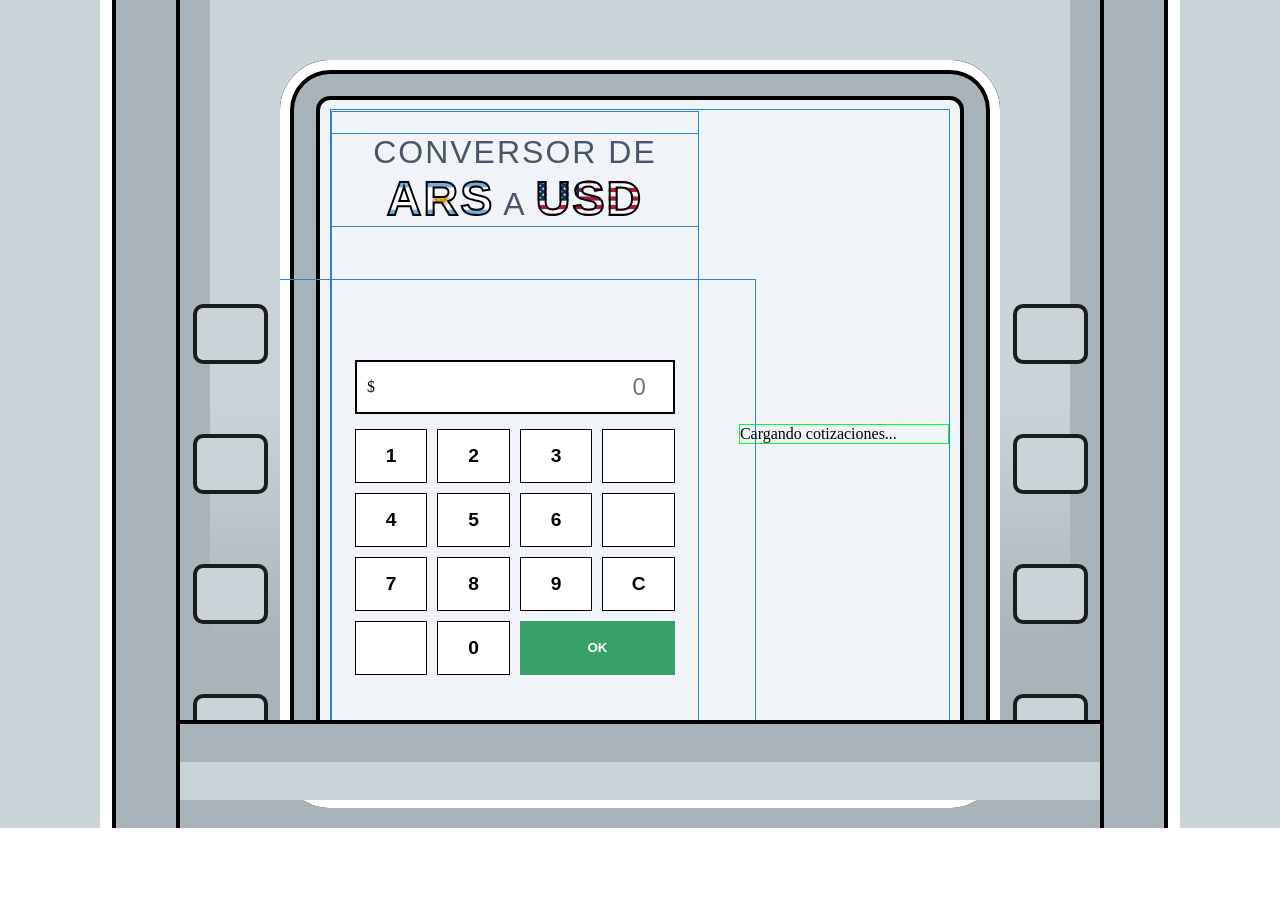
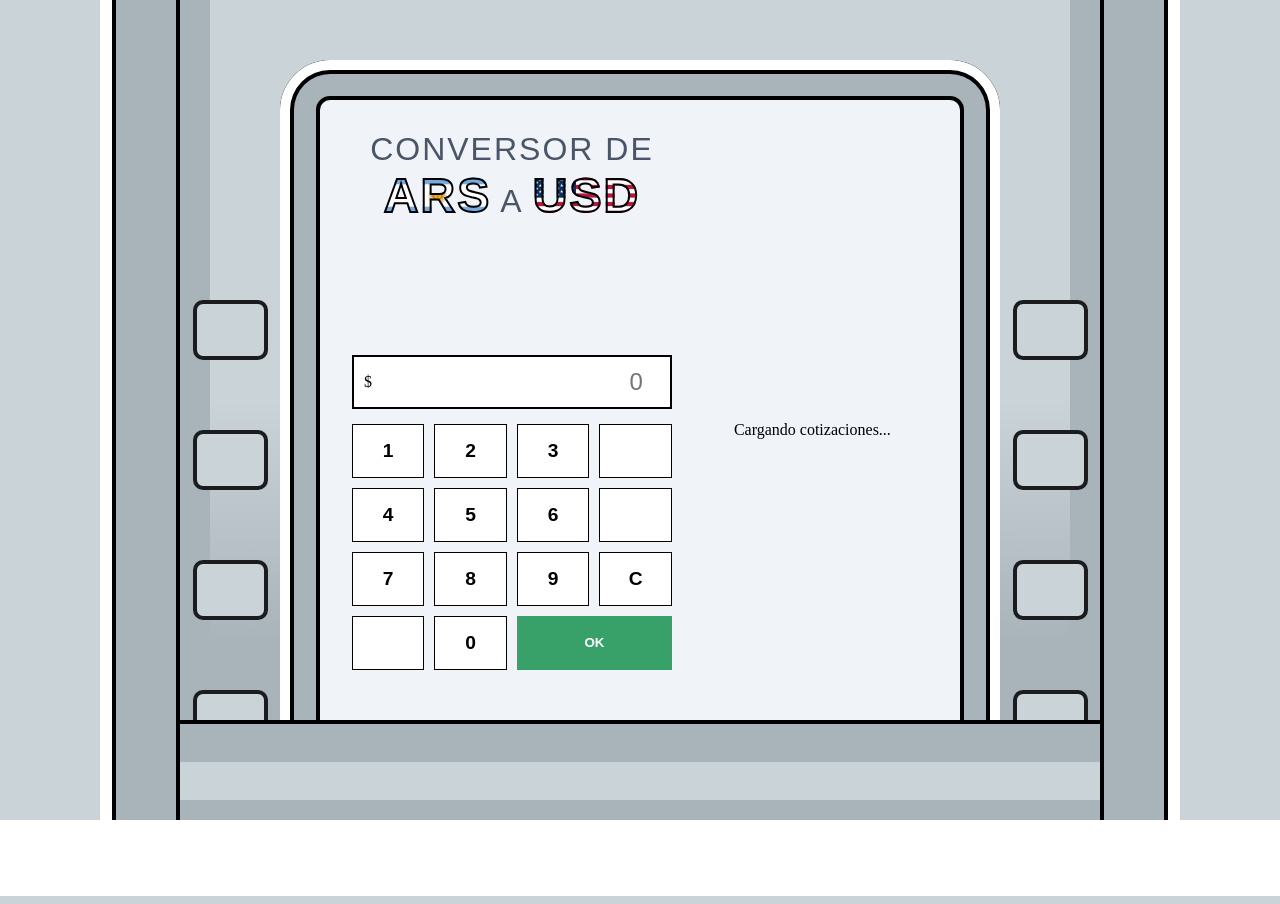
Before and after one commit to ismaelpascal/pp3, a PHP site: page /2-pesos-dolares/ in a window 1280 px wide. Run offline with PHP 8.4, Linux system fonts and the light colour scheme.

Commit message:
style: eliminar bordes de referencia en los paneles del conversor

```diff
--- a/2-pesos-dolares/style.css
+++ b/2-pesos-dolares/style.css
@@ -3,7 +3,6 @@
 @import url('css/cards.css');
 
 .converter-box {
-    border: 1px solid #3182ce;
     width: 100%;
     height: 100%;
     display: flex;
@@ -14,7 +13,6 @@
 }
 
 .left-section {
-    border: 1px solid #3182ce;
     display: flex;
     flex-direction: column;
     align-items: center;
@@ -23,7 +21,6 @@
 }
 
 .main-title {
-    border: 1px solid #3182ce;
     width: 100%;
     max-width: 600px;
     font-family: sans-serif;
@@ -56,7 +53,6 @@
 }
 
 .numpad-box {
-    border: 1px solid #3182ce;
     width: 100%;
     max-width: 320px;
     display: flex;
@@ -66,7 +62,6 @@
 }
 
 .right-section {
-    border: 1px solid #00ff22;
     flex: 1;
     max-width: 500px;
     display: flex;
```
